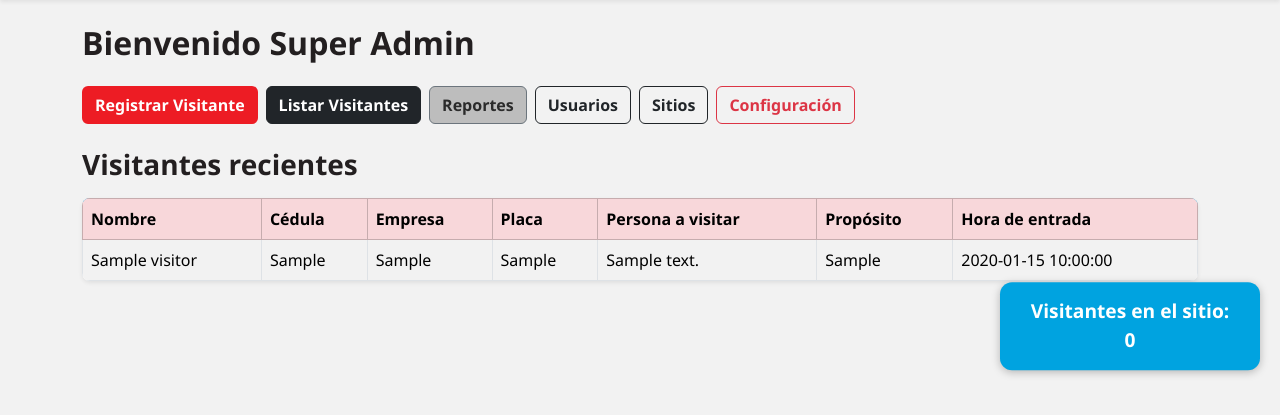
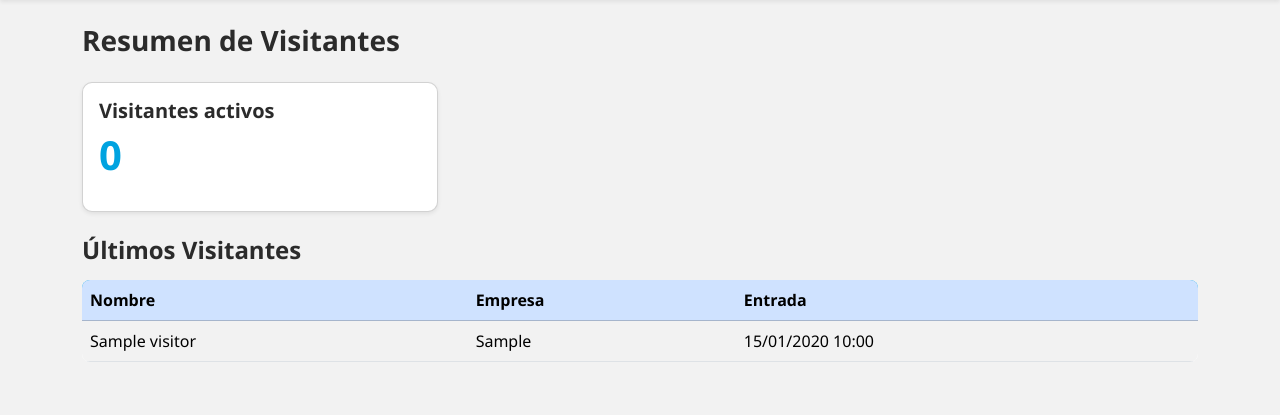
Before and after one commit to luismolinaboni22-art/control_acceso_k9, a Flask app: page / in a window 1280 px wide. Shown: the part 74-489 px from the top of the page. Run offline with Flask 3, Linux system fonts and the light colour scheme; a user stored in the database is signed in; tables that the repository leaves empty hold one stand-in row (values such as "Sample post").

Commit message:
Update index.html

```diff
--- a/templates/index.html
+++ b/templates/index.html
@@ -1,95 +1,38 @@
 {% extends "base.html" %}
 
 {% block content %}
+<h3 class="mb-4 fw-bold" style="color:#2B2B2B;">Resumen de Visitantes</h3>
 
-<!-- Recuadro Visitantes Activos (centrado vertical y a la derecha) -->
-<div id="recuadro-activos" style="
-    position: fixed;
-    top: 50%;
-    right: 20px;
-    transform: translateY(-50%);
-    background-color: #ED1C24;
-    color: white;
-    padding: 15px 25px;
-    border-radius: 10px;
-    font-weight: bold;
-    font-size: 1.2em;
-    box-shadow: 0px 2px 8px rgba(0,0,0,0.25);
-    z-index: 999;
-    text-align: center;
-">
-    Visitantes en el sitio: {{ active_visitors_count }}
+<div class="row mb-4">
+    <div class="col-md-4">
+        <div class="card shadow-sm p-3">
+            <h5 class="fw-semibold">Visitantes activos</h5>
+            <p class="display-6 fw-bold" style="color:#00A3E0;">
+                {{ active_visitors_count }}
+            </p>
+        </div>
+    </div>
 </div>
 
+<h4 class="fw-bold mb-3">Últimos Visitantes</h4>
 
-<h2 class="fw-bold mb-4" style="color:#231F20;">Bienvenido {{ current_user.name }}</h2>
-
-<!-- Botones principales -->
-<div class="d-flex flex-wrap gap-2 mb-4">
-    <a href="{{ url_for('registrar') }}" class="btn text-white fw-bold" style="background-color:#ED1C24;">Registrar Visitante</a>
-    <a href="{{ url_for('listar') }}" class="btn btn-dark fw-bold">Listar Visitantes</a>
-    <a href="{{ url_for('reports') }}" class="btn btn-secondary fw-bold">Reportes</a>
-    <a href="{{ url_for('admin_users') }}" class="btn btn-outline-dark fw-bold">Usuarios</a>
-    <a href="{{ url_for('admin_sites') }}" class="btn btn-outline-dark fw-bold">Sitios</a>
-
-    {% if current_user.role in ['superadmin', 'admin'] %}
-        <a href="{{ url_for('admin_configuracion') }}" class="btn btn-outline-danger fw-bold">Configuración</a>
-    {% endif %}
-</div>
-
-
-<h3 class="fw-bold mt-4 mb-3" style="color:#231F20;">Visitantes recientes</h3>
-
-<table class="table table-striped table-bordered shadow-sm">
-    <thead class="table-danger">
+<table class="table table-hover table-striped">
+    <thead class="table-primary">
         <tr>
             <th>Nombre</th>
-            <th>Cédula</th>
             <th>Empresa</th>
-            <th>Placa</th>
-            <th>Persona a visitar</th>
-            <th>Propósito</th>
-            <th>Hora de entrada</th>
+            <th>Entrada</th>
         </tr>
     </thead>
     <tbody>
-        {% for v in visitantes %}
+    {% for v in visitantes %}
         <tr>
             <td>{{ v.nombre }}</td>
-            <td>{{ v.cedula }}</td>
             <td>{{ v.empresa }}</td>
-            <td>{{ v.placa }}</td>
-            <td>{{ v.persona_visitada }}</td>
-            <td>{{ v.proposito }}</td>
-            <td>{{ v.hora_entrada.strftime('%Y-%m-%d %H:%M:%S') }}</td>
+            <td>{{ v.hora_entrada.strftime('%d/%m/%Y %H:%M') }}</td>
         </tr>
-        {% else %}
-        <tr>
-            <td colspan="7" class="text-center">No hay visitantes registrados.</td>
-        </tr>
-        {% endfor %}
+    {% endfor %}
     </tbody>
 </table>
 
-<!-- Script para actualización automática del recuadro -->
-<script>
-async function actualizarVisitantes() {
-    try {
-        const response = await fetch('{{ url_for("api_visitantes_activos") }}');
-        const data = await response.json();
-
-        const box = document.getElementById('recuadro-activos');
-        if (box) {
-            box.innerText = "Visitantes en el sitio: " + data.active_count;
-        }
-
-    } catch (e) {
-        console.error("Error actualizando visitantes:", e);
-    }
-}
-
-// actualizar cada 10 segundos
-setInterval(actualizarVisitantes, 10000);
-</script>
-
 {% endblock %}
```
